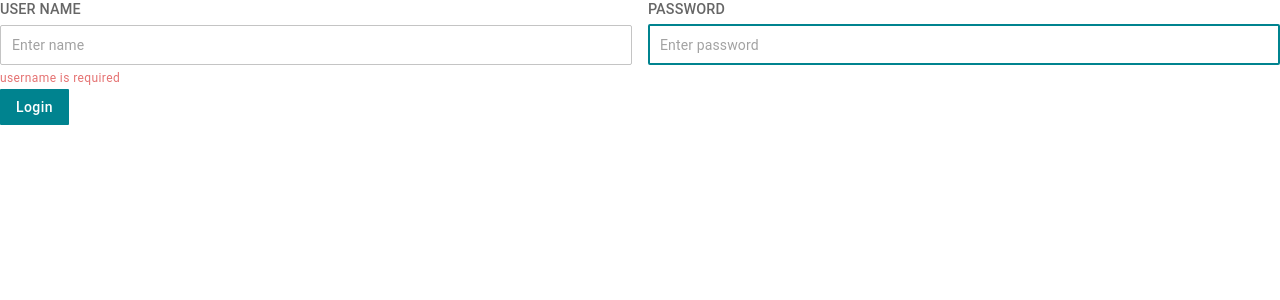
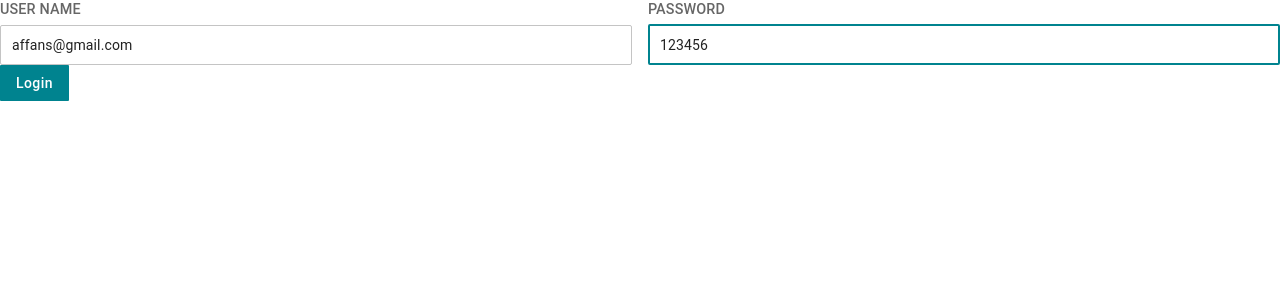
Before and after one commit to affan-habib/billing-frontend, a React (Create React App) app: page /login in a window 1280 px wide. Shown: the top 300 px of the page. Built offline with nearby package versions, Linux system fonts and the light colour scheme; no server answers.

Commit message:
login , localstorage, set

```diff
--- a/src/App.js
+++ b/src/App.js
@@ -1,9 +1,8 @@
 import { Route, Routes } from "react-router-dom";
-
 import Login from "./pages/login/Login";
 import Layout from "./layout/Layout";
 import PrivateOutlet from "./components/PrivateOutlet";
-
+import "./App.css";
 function App() {
   return (
     <div className="App">
--- a/src/hooks/useAuth.js
+++ b/src/hooks/useAuth.js
@@ -1,16 +1,5 @@
-
-// auth provider
-import Cookies from 'js-cookie';
-
-// ==============================|| AUTH HOOKS ||============================== //
-
 const useAuth = () => {
-  //const context = useContext(AuthContext);
-  const context = Cookies.get("access_token") ? true : false;
-
-  console.log("context_useAuth", context);
-  //if (!context) throw new Error('context must be use inside provider');
-
+  const context = localStorage.getItem("token") ? true : false;
   return context;
 };
 
--- a/src/pages/login/Login.js
+++ b/src/pages/login/Login.js
@@ -1,9 +1,8 @@
 import { Formik } from "formik";
-import React from "react";
-import bg from "../../assets/image.png";
+import React, { useEffect } from "react";
 import { getSchema, validator } from "./Schema";
 import { useDispatch, useSelector } from "react-redux";
-import { callApi } from "../../reducers/apiSlice";
+import { callApi, selectApi } from "../../reducers/apiSlice";
 import {
   Button,
   FormHelperText,
@@ -15,6 +14,13 @@ import {
 
 export default function Login() {
   const dispatch = useDispatch();
+  const { loading, authData = { token: null } } = useSelector(selectApi);
+  useEffect(() => {
+    authData.token && localStorage.setItem("token", authData.token);
+    authData._id && localStorage.setItem("id", authData._id);
+    authData.name && localStorage.setItem("name", authData.name);
+    authData.email && localStorage.setItem("name", authData.email);
+  }, [authData]);
   return (
     <Formik
       initialValues={getSchema({})}
@@ -22,12 +28,12 @@ export default function Login() {
       onSubmit={(values, actions) => {
         dispatch(
           callApi({
-            operationId: "auth/login",
+            operationId: "api/users/login",
             parameters: {
               method: "POST",
               body: JSON.stringify(getSchema(values)),
             },
-            output: "details",
+            output: "authData",
           })
         );
       }}
@@ -40,20 +46,20 @@ export default function Login() {
                 <InputLabel>User Name</InputLabel>
                 <TextField
                   autoFocus={true}
-                  name="username"
+                  name="email"
                   placeholder="Enter name"
                   onChange={props.handleChange}
                   onBlur={props.handleBlur}
-                  value={props.values.username}
+                  value={props.values.email}
                   fullWidth
                   autoComplete="first-name"
                 />
-                {props.touched.username && props.errors.username && (
+                {props.touched.email && props.errors.email && (
                   <FormHelperText
                     error
-                    username="standard-weight-helper-text-password-login"
+                    email="standard-weight-helper-text-password-login"
                   >
-                    {props.errors.username}
+                    {props.errors.email}
                   </FormHelperText>
                 )}
               </Stack>
--- a/src/pages/login/Schema.js
+++ b/src/pages/login/Schema.js
@@ -1,17 +1,17 @@
 import * as Yup from "yup";
 const getSchema = (model = {}) => {
-  const { username = "", password = "" } = model;
+  const { email = "affans@gmail.com", password = "123456" } = model;
   return {
-    username,
+    email,
     password,
   };
 };
 
 const validator = Yup.object().shape({
-  username: Yup.string().required("username is required").min(4,"Minimum 4 characters"),
-  password: Yup.string()
-    .required("Please Enter your password")
-    .min(1, "Your password must be longer than 5 characters.")
+  // email: Yup.string().required("email is required").min(4,"Minimum 4 characters"),
+  // password: Yup.string()
+  //   .required("Please Enter your password")
+  //   .min(1, "Your password must be longer than 5 characters.")
   // .max(25)
   // .matches(/^(?=.{6,})/, "Must Contain 6 Characters")
   // .matches(
```
Lines whose indentation alone changed are shown as unchanged.
